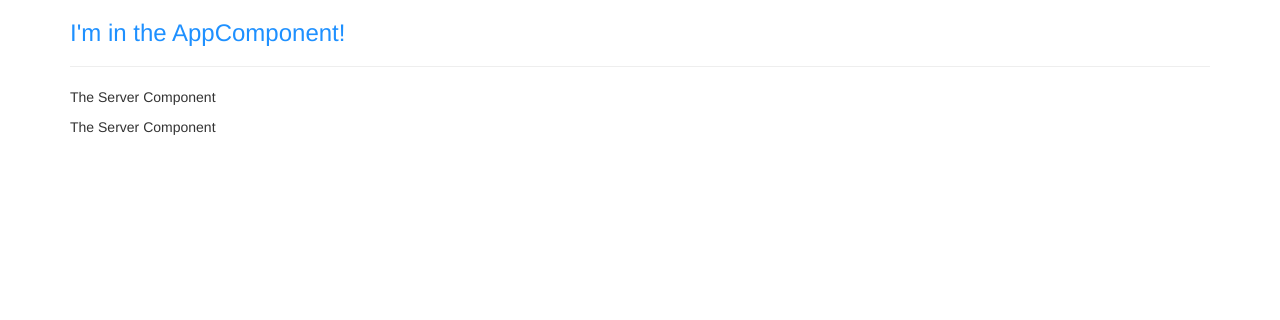
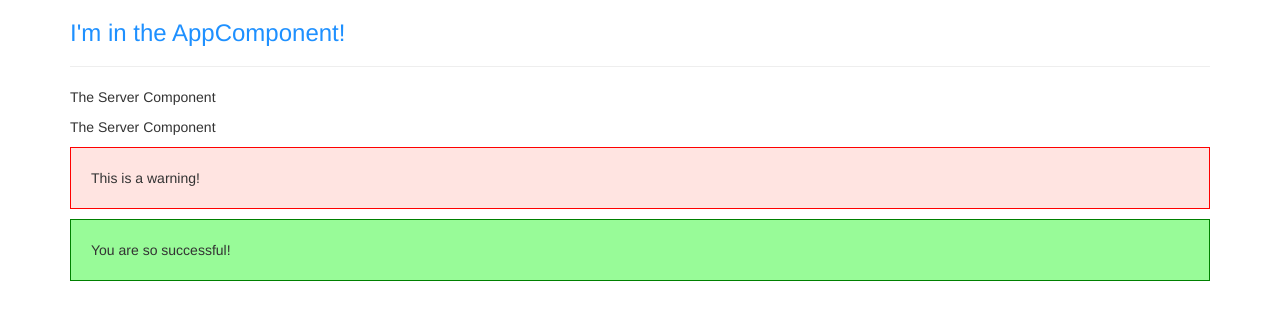
Before and after one commit to shoshana-levitt/udemy-angular-app, an Angular app: page / in a window 1280 px wide. Shown: the top 320 px of the page. Built offline with nearby package versions, Linux system fonts and the light colour scheme.

Commit message:
add and style success-alert and warning-alert

```diff
--- a/src/app/app.component.html
+++ b/src/app/app.component.html
@@ -4,8 +4,8 @@
       <h3>I'm in the AppComponent!</h3>
       <hr />
       <app-servers></app-servers>
-      <!-- <div app-servers></div> -->
-      <!-- <div class="app-servers"></div> -->
+      <app-warning-alert></app-warning-alert>
+      <app-success-alert></app-success-alert>
     </div>
   </div>
 </div>
--- /dev/null
+++ b/src/app/success-alert/success-alert.component.css
@@ -0,0 +1,5 @@
+p {
+  padding: 20px;
+  background-color: palegreen;
+  border: 1px solid green;
+}
--- /dev/null
+++ b/src/app/success-alert/success-alert.component.html
@@ -0,0 +1 @@
+<p>You are so successful!</p>
--- /dev/null
+++ b/src/app/warning-alert/warning-alert-component.ts
@@ -0,0 +1,16 @@
+import { Component } from '@angular/core';
+
+@Component({
+  selector: 'app-warning-alert',
+  template: ` <p>This is a warning!</p> `,
+  styles: [
+    `
+      p {
+        padding: 20px;
+        background-color: mistyrose;
+        border: 1px solid red;
+      }
+    `,
+  ],
+})
+export class WarningAlertComponent {}
```
Also changed, not shown: src/app/app.module.ts (+9 -1 lines), src/app/success-alert/success-alert.component.ts (added, +10 -0 lines).
